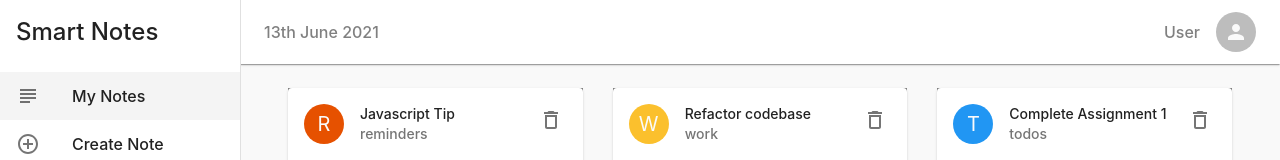
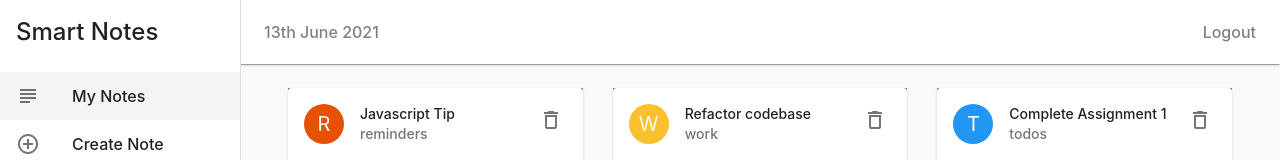
Before and after one commit to Sreejan-22/smart-notes, a React (Create React App) app: page / in a window 1280 px wide. Shown: the top 160 px of the page. Built offline with nearby package versions, Linux system fonts and the light colour scheme; data requests are answered from the project's data file.

Commit message:
fix: fixed an issue

```diff
--- a/src/components/Layout.jsx
+++ b/src/components/Layout.jsx
@@ -10,10 +10,7 @@ import SubjectOutlinedIcon from "@material-ui/icons/SubjectOutlined";
 import AddCircleOutlineOutlinedIcon from "@material-ui/icons/AddCircleOutlineOutlined";
 import AppBar from "@material-ui/core/AppBar";
 import Toolbar from "@material-ui/core/Toolbar";
-import Avatar from "@material-ui/core/Avatar";
-import PersonIcon from "@material-ui/icons/Person";
 import { format } from "date-fns";
-import Navbar from "./Navbar/Navbar";
 
 const drawerWidth = 240;
 
@@ -58,6 +55,7 @@ const useStyles = makeStyles((theme) => {
     },
     user: {
       color: "gray",
+      cursor: "pointer",
     },
     avatar: {
       marginLeft: theme.spacing(2),
@@ -92,10 +90,7 @@ const Layout = ({ children }) => {
           <Typography className={classes.date}>
             {format(new Date(), "do MMMM y")}
           </Typography>
-          <Typography className={classes.user}>User</Typography>
-          <Avatar className={classes.avatar}>
-            <PersonIcon />
-          </Avatar>
+          <Typography className={classes.user}>Logout</Typography>
         </Toolbar>
       </AppBar>
 
@@ -109,7 +104,11 @@ const Layout = ({ children }) => {
         }}
       >
         <div>
-          <Typography variant="h5" className={classes.title}>
+          <Typography
+            variant="h5"
+            className={classes.title}
+            onClick={() => history.push("/")}
+          >
             Smart Notes
           </Typography>
         </div>
```
